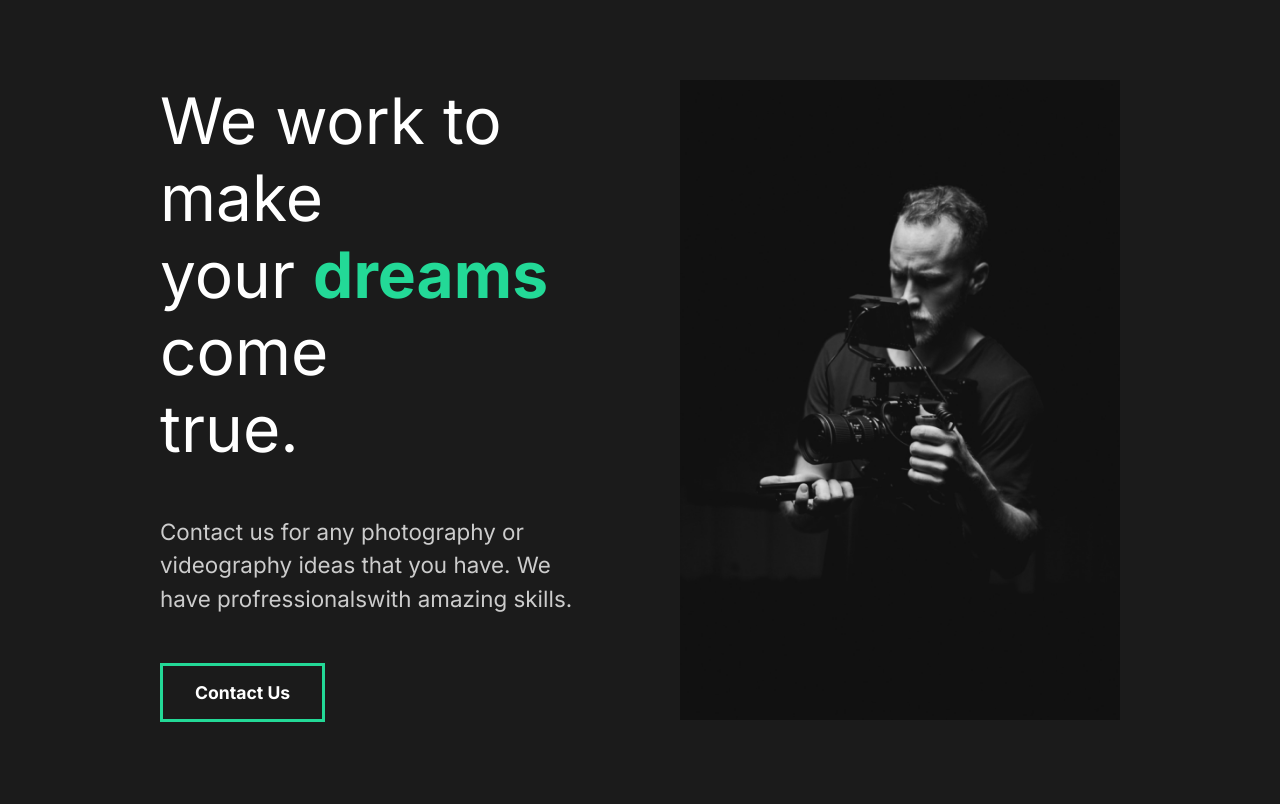
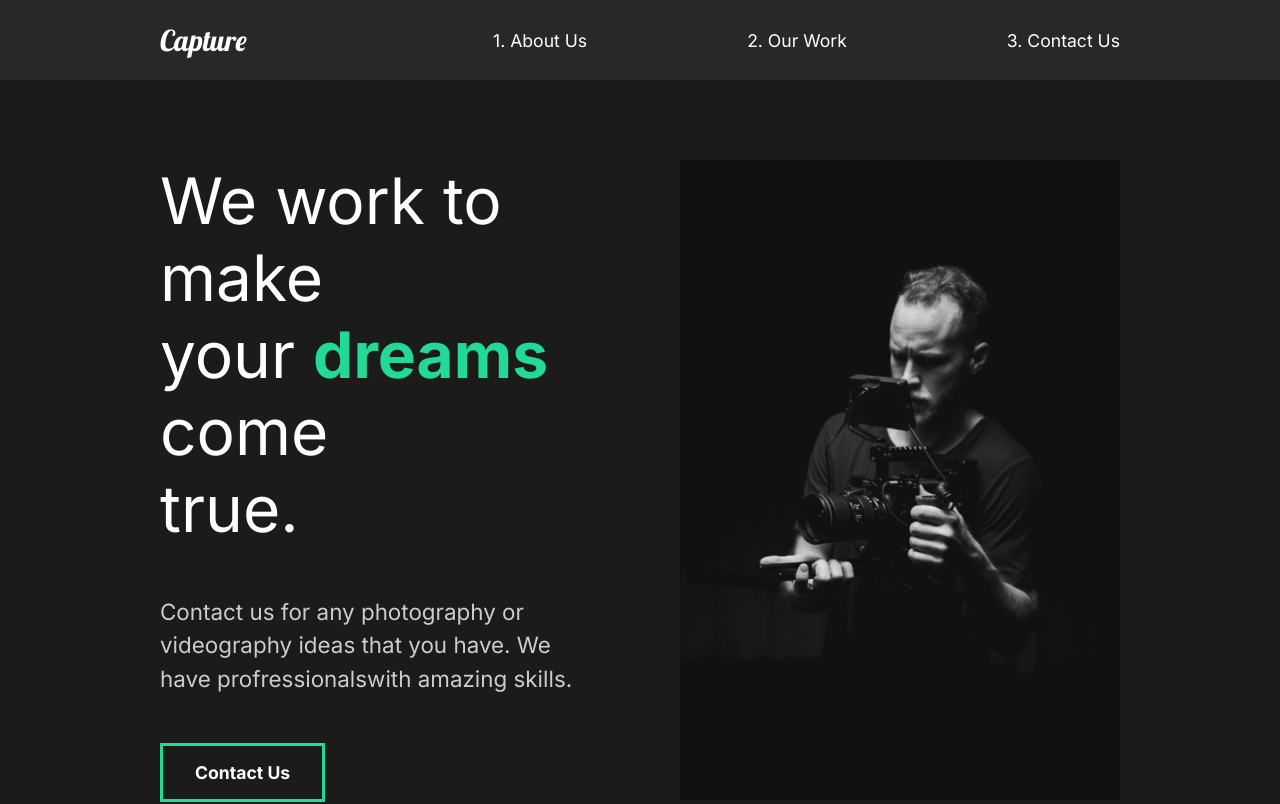
Before and after one commit to JPMurdie/dev-ed-capture-project, a React (Create React App) app: page / in a window 1280 px wide. Shown: the top 804 px of the page. Built offline with nearby package versions, Linux system fonts and the light colour scheme.

Commit message:
Created and styled Nav.js then imported it into App.js.

```diff
--- a/src/App.js
+++ b/src/App.js
@@ -1,6 +1,8 @@
 import React from "react";
 //Global Style
 import GlobalStyle from "./components/GlobalStyle";
+//Import Nav
+import Nav from "./components/Nav";
 //Import Pages
 import AboutUs from "./pages/AboutUs";
 
@@ -8,6 +10,7 @@
   return (
     <div className="App">
       <GlobalStyle />
+      <Nav />
       <AboutUs />
     </div>
   );
--- /dev/null
+++ b/src/components/Nav.js
@@ -0,0 +1,54 @@
+import React from "react";
+import styled from "styled-components";
+
+const Nav = () => {
+  return (
+    <StyledNav>
+      <h1>
+        <a id="logo" href="#">
+          Capture
+        </a>
+      </h1>
+      <ul>
+        <li>
+          <a href="#">1. About Us</a>
+        </li>
+        <li>
+          <a href="#">2. Our Work</a>
+        </li>
+        <li>
+          <a href="#">3. Contact Us</a>
+        </li>
+      </ul>
+    </StyledNav>
+  );
+};
+
+const StyledNav = styled.nav`
+  min-height: 10vh;
+  display: flex;
+  margin: auto;
+  justify-content: space-between;
+  align-items: center;
+  padding: 1rem 10rem;
+  background: #282828;
+  a {
+    color: white;
+    text-decoration: none;
+  }
+  ul {
+    display: flex;
+    list-style: none;
+  }
+  #logo {
+    font-size: 1.8rem;
+    font-family: "Lobster", cursive;
+    font-weight: lighter;
+  }
+  li {
+    padding-left: 10rem;
+    position: relative;
+  }
+`;
+
+export default Nav;
```
